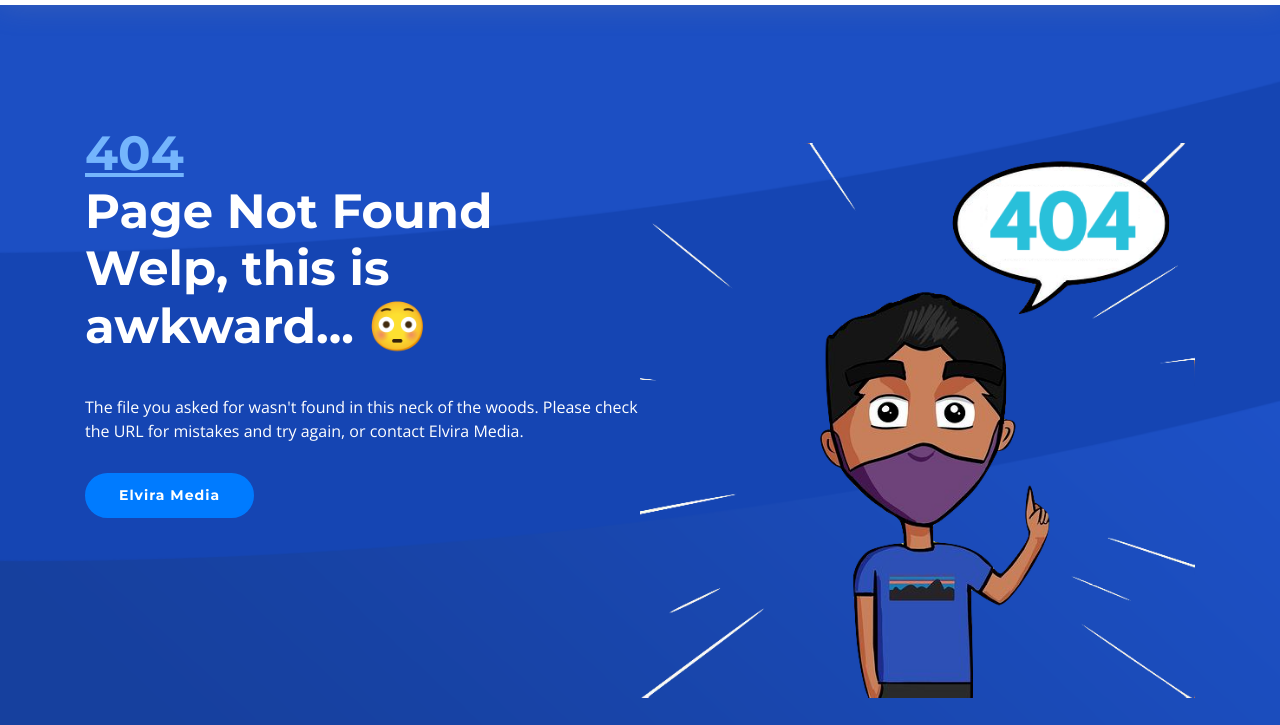
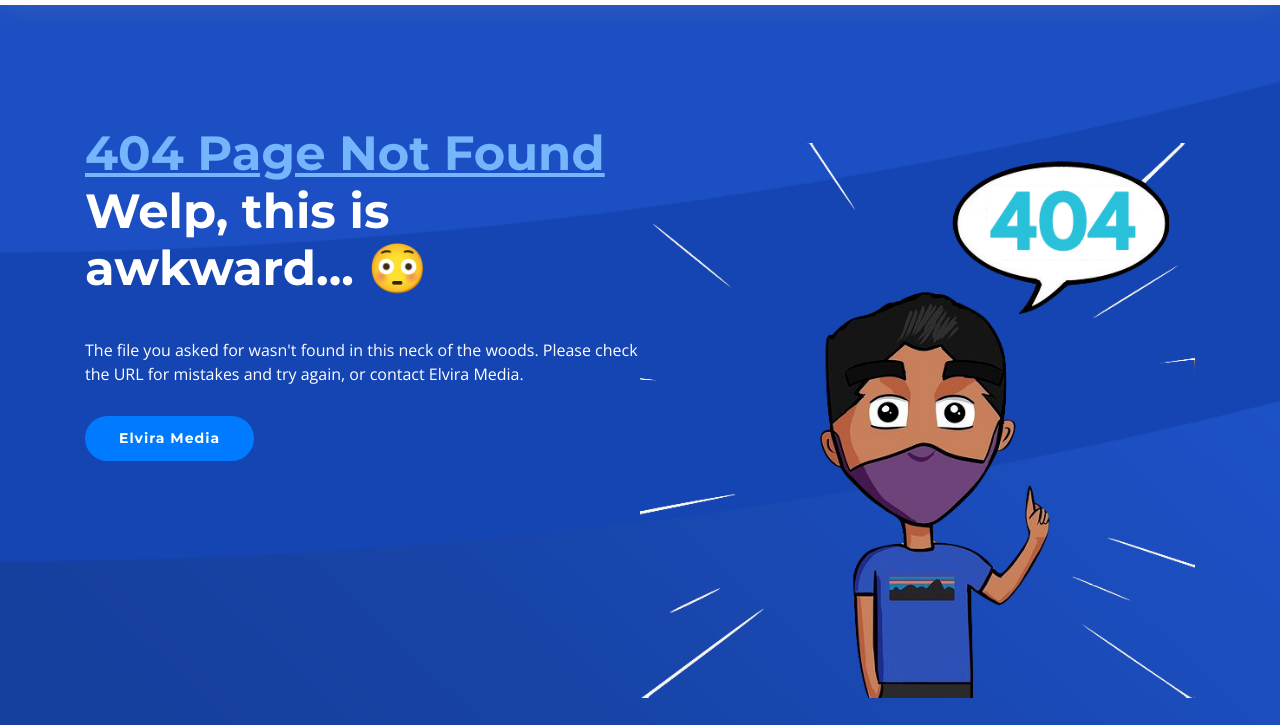
Before and after one commit to AbtinBidgoli/wsbd, a plain HTML site: page index.html in a window 1280 px wide. Shown: the part 75-800 px from the top of the page. Drawn offline with nearby package versions, Linux system fonts and the light colour scheme.

Commit message:
Update index.html

```diff
--- a/index.html
+++ b/index.html
@@ -82,7 +82,7 @@
         </div>
 
       <div class="intro-info">
-        <h2><span>404</span><br>Page Not Found<br>Welp, this is awkward... 😳</h2>
+        <h2><span>404 Page Not Found</span><br>Welp, this is awkward... 😳</h2>
         <p style="color:white;">The file you asked for wasn't found in this neck of the woods. Please check the URL for mistakes and try again, or contact Elvira Media.</p>
         <div>
           <a href="https://elvira.media/404.html" class="btn-get-started" target="_blank" rel="noopener noreferrer">Elvira Media</a>
```
